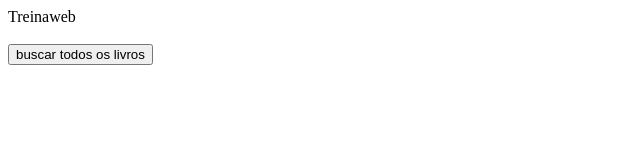
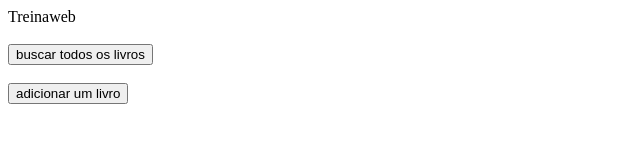
Before and after one commit to treinaweb/treinaweb-direto-ao-ponto-javascript-armazenamento-de-dados-no-navegador, a plain HTML site: page index.html in a window 1280 px wide. Shown: the whole page, without its empty margins (0-640 px from the left). Drawn offline with Linux system fonts and the light colour scheme.

Commit message:
01:08 - IndexedDB - Adicionando dados do banco

```diff
--- a/index.html
+++ b/index.html
@@ -14,6 +14,9 @@
     <br />
     <br />
     <input type="button" value="buscar todos os livros" onclick="getAllBooks()">
+    <br />
+    <br />
+    <input type="button" value="adicionar um livro" onclick="createBook()">
 </body>
 
 <script>
@@ -72,7 +75,19 @@
         }
     }
 
+    function createBook() {
+        const transaction = db.transaction(['books'], 'readwrite');
 
+        const objectStore = transaction.objectStore('books');
+
+        const book = { title: "TypeScript: The Definitive Guide", author: "Ariel Sardinha", isbn: "978-0596101123" }
+        const addReq = objectStore.add(book);
+
+        addReq.onsuccess = function (event) {
+            console.log("O livro foi adicionado com sucesso", event.target);
+        }
+
+    }
 
 </script>
 
```
